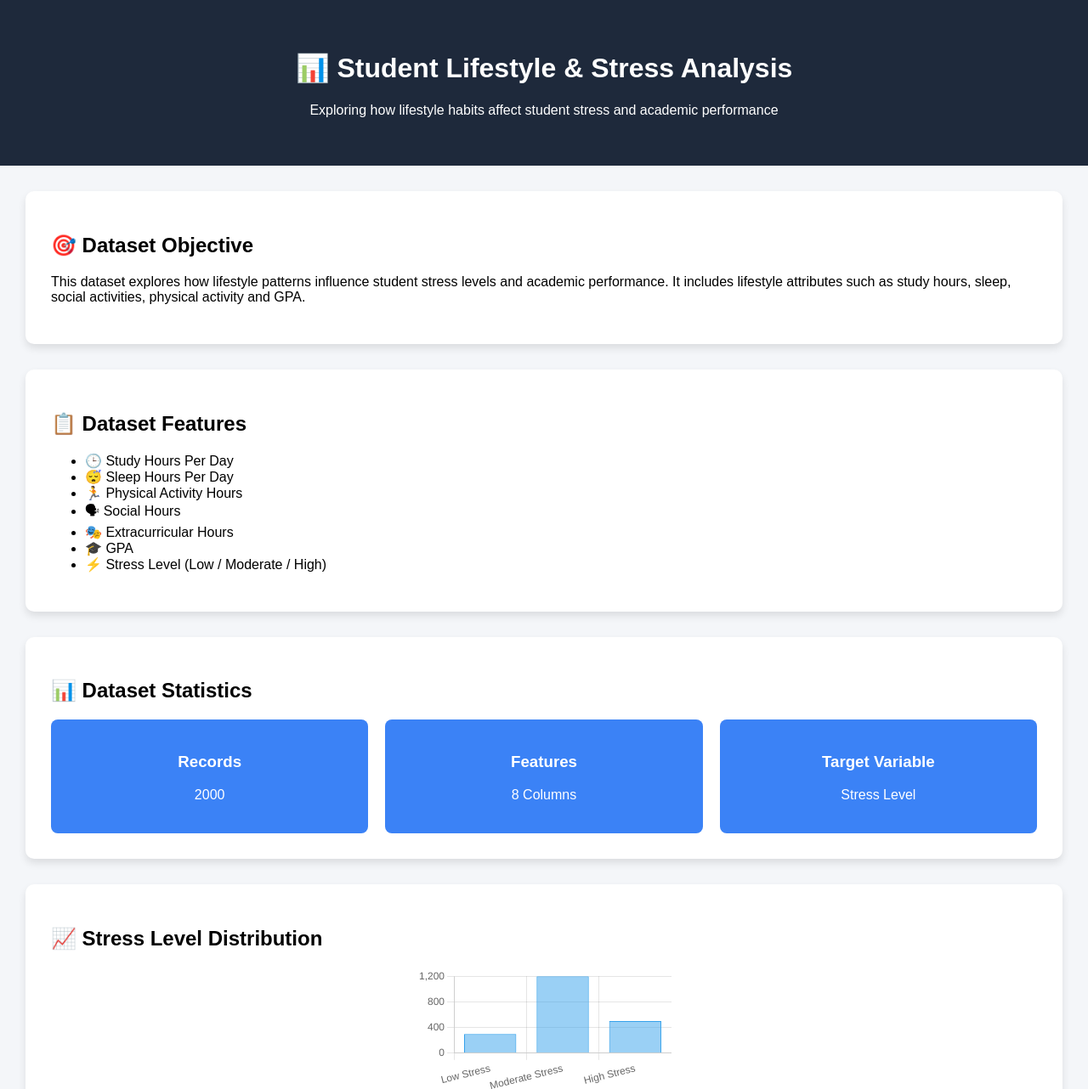
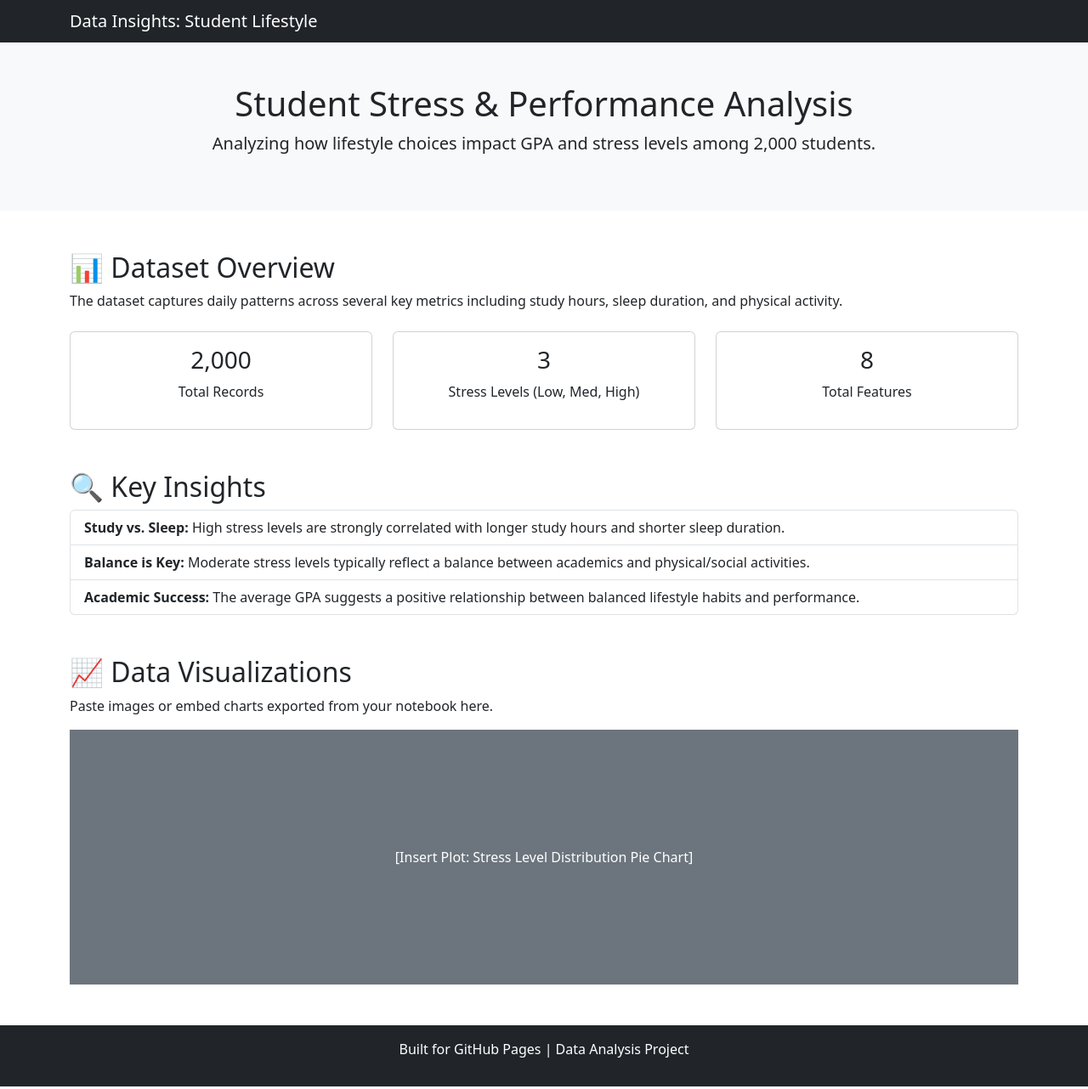
Before and after one commit to code-priya/Focus-Well, a plain HTML site: page index.html in a window 1280 px wide. Shown: the top 1282 px of the page at 85% size. Drawn offline with nearby package versions, Linux system fonts and the light colour scheme.

Commit message:
Update index.html

```diff
--- a/index.html
+++ b/index.html
@@ -3,113 +3,70 @@
 <head>
     <meta charset="UTF-8">
     <meta name="viewport" content="width=device-width, initial-scale=1.0">
-<title>Student Lifestyle & Stress Analysis</title>
+    <title>Student Stress & Performance Insights</title>
+    <link href="https://cdn.jsdelivr.net/npm/bootstrap@5.3.0/dist/css/bootstrap.min.css" rel="stylesheet">
+    <link rel="stylesheet" href="style.css">
+</head>
+<body>
+    <nav class="navbar navbar-dark bg-dark">
+        <div class="container">
+            <span class="navbar-brand mb-0 h1">Data Insights: Student Lifestyle</span>
+        </div>
+    </nav>
 
-<link rel="stylesheet" href="styles.css">
-
-<!-- Chart.js -->
-<script src="https://cdn.jsdelivr.net/npm/chart.js"></script>
-</head>
-
-<body>
-
-<header>
-<h1>📊 Student Lifestyle & Stress Analysis</h1>
-<p>Exploring how lifestyle habits affect student stress and academic performance</p>
+    <header class="hero-section text-center py-5 bg-light">
+        <div class="container">
+            <h1>Student Stress & Performance Analysis</h1>
+            <p class="lead">Analyzing how lifestyle choices impact GPA and stress levels among 2,000 students.</p>
+        </div>
     </header>
 
-<section class="section">
-
-<h2>🎯 Dataset Objective</h2>
-
-<p>
-This dataset explores how lifestyle patterns influence student stress levels
-and academic performance. It includes lifestyle attributes such as study hours,
-sleep, social activities, physical activity and GPA.
-</p>
-
+    <main class="container my-5">
+        <section id="overview" class="mb-5">
+            <h2>📊 Dataset Overview</h2>
+            <p>The dataset captures daily patterns across several key metrics including study hours, sleep duration, and physical activity.</p>
+            <div class="row text-center mt-4">
+                <div class="col-md-4">
+                    <div class="card p-3">
+                        <h3>2,000</h3>
+                        <p>Total Records</p>
+                    </div>
+                </div>
+                <div class="col-md-4">
+                    <div class="card p-3">
+                        <h3>3</h3>
+                        <p>Stress Levels (Low, Med, High)</p>
+                    </div>
+                </div>
+                <div class="col-md-4">
+                    <div class="card p-3">
+                        <h3>8</h3>
+                        <p>Total Features</p>
+                    </div>
+                </div>
+            </div>
         </section>
 
-
-<section class="section">
-
-<h2>📋 Dataset Features</h2>
-
-<ul>
-
-<li>🕒 Study Hours Per Day</li>
-<li>😴 Sleep Hours Per Day</li>
-<li>🏃 Physical Activity Hours</li>
-<li>🗣 Social Hours</li>
-<li>🎭 Extracurricular Hours</li>
-<li>🎓 GPA</li>
-<li>⚡ Stress Level (Low / Moderate / High)</li>
-
+        <section id="insights" class="mb-5">
+            <h2>🔍 Key Insights</h2>
+            <ul class="list-group">
+                <li class="list-group-item"><strong>Study vs. Sleep:</strong> High stress levels are strongly correlated with longer study hours and shorter sleep duration.</li>
+                <li class="list-group-item"><strong>Balance is Key:</strong> Moderate stress levels typically reflect a balance between academics and physical/social activities.</li>
+                <li class="list-group-item"><strong>Academic Success:</strong> The average GPA suggests a positive relationship between balanced lifestyle habits and performance.</li>
             </ul>
-
         </section>
 
+        <section id="visualizations" class="mb-5">
+            <h2>📈 Data Visualizations</h2>
+            <p>Paste images or embed charts exported from your notebook here.</p>
+            <div class="placeholder-img bg-secondary text-white d-flex align-items-center justify-content-center" style="height: 300px;">
+                [Insert Plot: Stress Level Distribution Pie Chart]
+            </div>
+        </section>
+    </main>
 
-<section class="section">
-
-<h2>📊 Dataset Statistics</h2>
-
-<div class="stats">
-
-<div class="card">
-<h3>Records</h3>
-<p>2000</p>
-</div>
-
-<div class="card">
-<h3>Features</h3>
-<p>8 Columns</p>
-</div>
-
-<div class="card">
-<h3>Target Variable</h3>
-<p>Stress Level</p>
-</div>
-
-</div>
-
-</section>
-
-
-<section class="section">
-
-<h2>📈 Stress Level Distribution</h2>
-
-<canvas id="stressChart"></canvas>
-
-</section>
-
-
-<section class="section">
-
-<h2>📉 Key Insight</h2>
-
-<p>
-
-⚡ High stress is associated with longer study hours and less sleep.<br><br>
-
-⚖ Moderate stress shows balanced lifestyle patterns.<br><br>
-
-😊 Low stress correlates with higher physical activity and social engagement.
-
-</p>
-
-</section>
-
-
-<footer>
-
-<p>Student Lifestyle & Stress Analysis Project</p>
-
+    <footer class="bg-dark text-white text-center py-3">
+        <p>Built for GitHub Pages | Data Analysis Project</p>
     </footer>
-
-
-<script src="script.js"></script>
-
 </body>
 </html>
```
Lines whose indentation alone changed are shown as unchanged.
